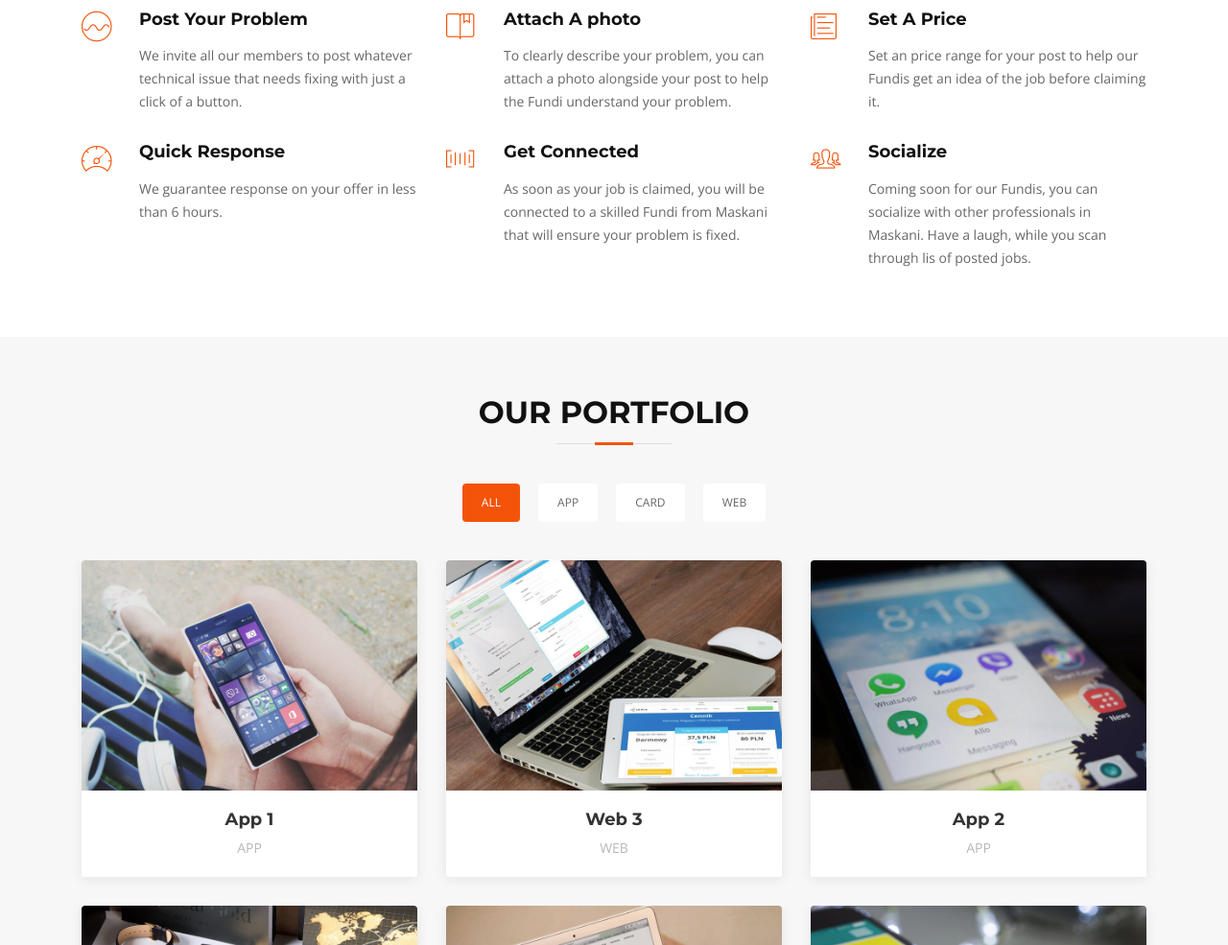
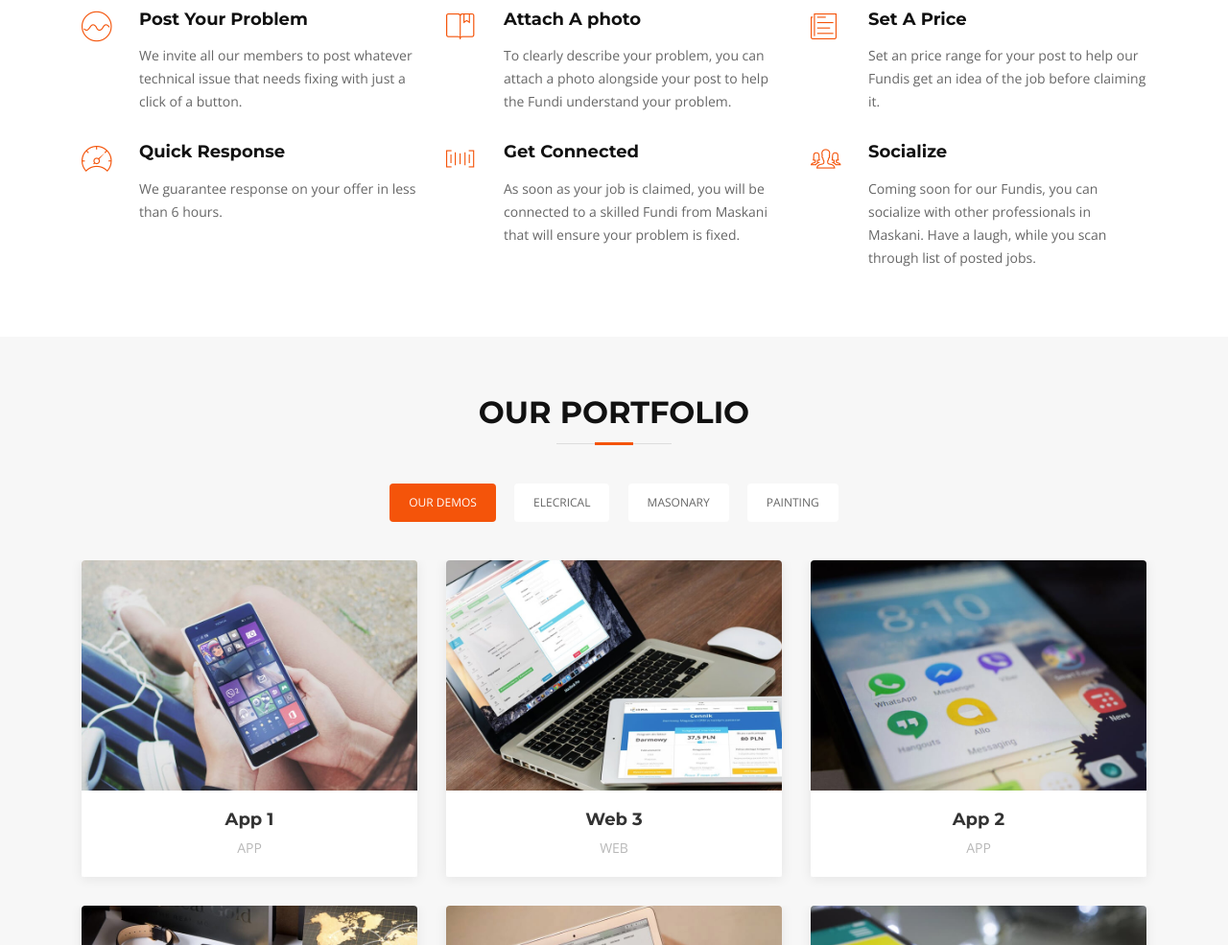
Before and after one commit to Mtsumi/maskani, a plain HTML site: page templates/pages/index.html in a window 1280 px wide. Shown: the part 1810-2795 px from the top of the page at 96% size. Drawn offline with nearby package versions, Linux system fonts and the light colour scheme; files that its build step writes are made by us from their sources; files whose address does not match are found by name; a web font is replaced by a local one.

Commit message:
index update

```diff
--- a/templates/pages/index.html
+++ b/templates/pages/index.html
@@ -275,7 +275,7 @@
           <div class="col-lg-4 col-md-6 box wow bounceInUp" data-wow-delay="0.1s" data-wow-duration="1.4s">
             <div class="icon"><i class="ion-ios-people-outline"></i></div>
             <h4 class="title"><a href="">Socialize</a></h4>
-            <p class="description">Coming soon for our Fundis, you can socialize with other professionals in Maskani. Have a laugh, while you scan through lis of posted jobs.</p>
+            <p class="description">Coming soon for our Fundis, you can socialize with other professionals in Maskani. Have a laugh, while you scan through list of posted jobs.</p>
           </div>
 
         </div>
@@ -392,10 +392,10 @@
         <div class="row">
           <div class="col-lg-12">
             <ul id="portfolio-flters">
-              <li data-filter="*" class="filter-active">All</li>
-              <li data-filter=".filter-app">App</li>
-              <li data-filter=".filter-card">Card</li>
-              <li data-filter=".filter-web">Web</li>
+              <li data-filter="*" class="filter-active">Our Demos</li>
+              <li data-filter=".filter-app">Elecrical</li>
+              <li data-filter=".filter-card">Masonary</li>
+              <li data-filter=".filter-web">Painting</li>
             </ul>
           </div>
         </div>
```
